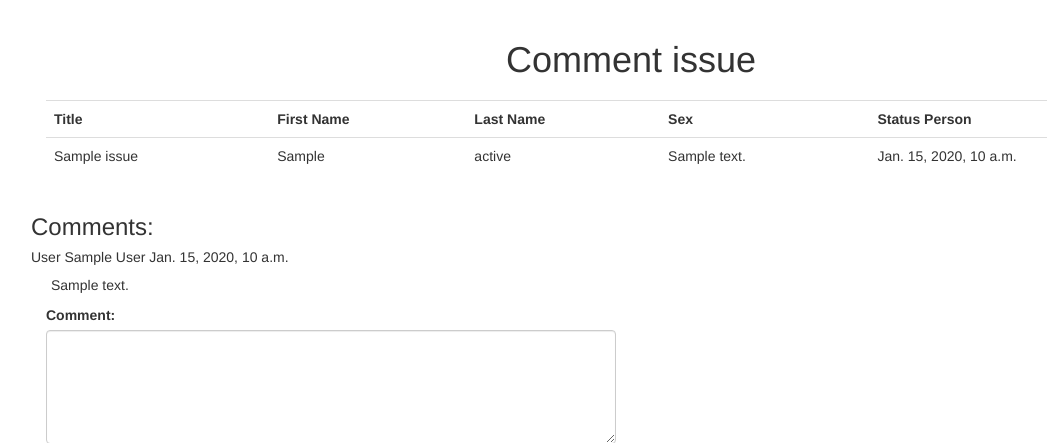
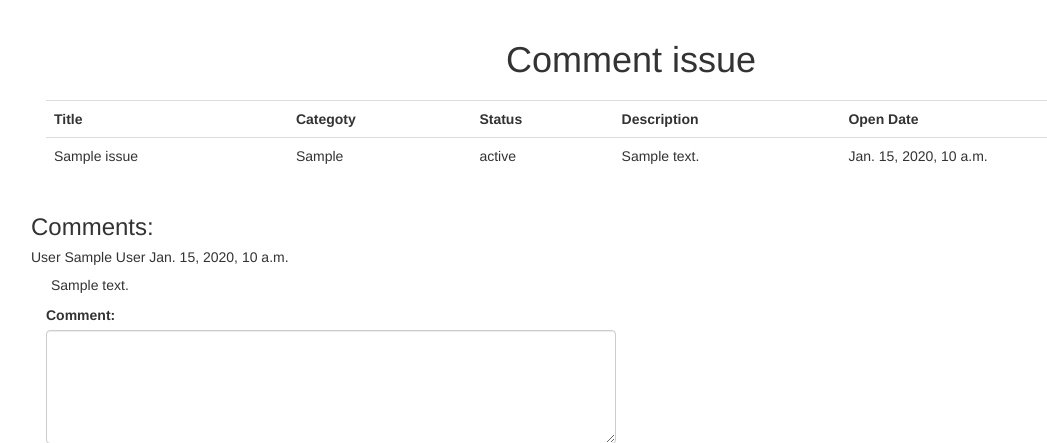
Before and after one commit to Social-projects-Rivne/rv-027py, a Django app: page /issue-comment/1/ in a window 1280 px wide. Shown: the part 52-495 px from the top of the page, without its empty margins (54-1101 px from the left). Run offline with Django 3.2, Linux system fonts and the light colour scheme; tables that the repository leaves empty hold one stand-in row (values such as "Sample post"); parts of the project's set-up code (start-up, migrations or seed data) failed here and were passed over; some libraries are stand-ins or nearby versions.

Commit message:
fix pep8

```diff
--- a/client/apps/city_issues/templates/comment_issue.html
+++ b/client/apps/city_issues/templates/comment_issue.html
@@ -34,10 +34,10 @@
                 <table class="table">
                     <tr>
                         <th>Title</th>
-                        <th>First Name</th>
-                        <th>Last Name</th>
-                        <th>Sex</th>
-                        <th>Status Person</th>
+                        <th>Categoty</th>
+                        <th>Status</th>
+                        <th>Description</th>
+                        <th>Open Date</th>
                     </tr>
                     <tr>
                         <td> {{ issue.title }}</td>
```
